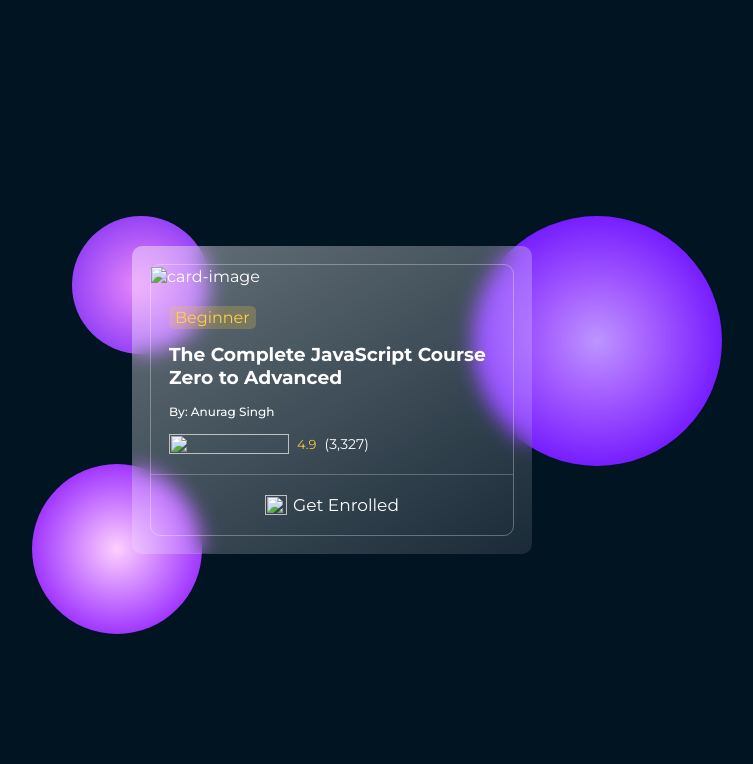
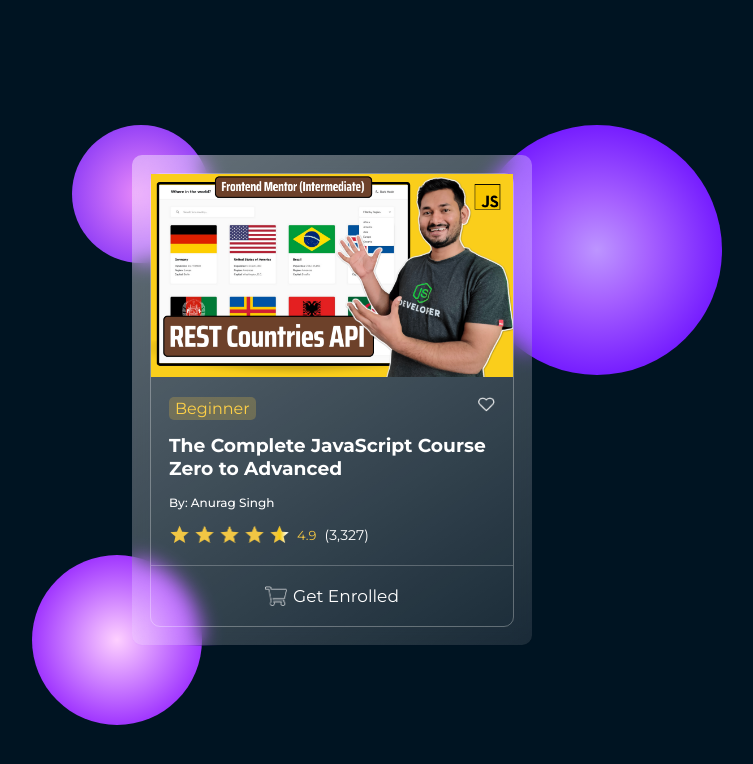
Before and after one commit to SyedKazmi28/E-Commerc_Card, a plain HTML site: page index.html in a window 1280 px wide. Shown: the whole page, without its empty margins (308-1061 px from the left). Drawn offline with Linux system fonts and the light colour scheme.

Commit message:
Update index.html
changed the path of images

```diff
--- a/index.html
+++ b/index.html
@@ -21,24 +21,24 @@
             <div class="circle circle-3"></div>
             <div class="card">
                 <div class="card-content">
-                    <img src="./card-image.png" alt="card-image">
+                    <img src="./Images/card-image.png" alt="card-image">
                     <div class="card-text">
                         <div class="tag-heart-container">
                             <div class="tag">Beginner</div>
-                            <img src="./heart.png" alt="">
+                            <img src="./Images/heart.png" alt="">
 
                         </div>
                         <h3 class="card-title">The Complete JavaScript Course
                             Zero to Advanced</h3>
                         <p class="card-subtitle">By: Anurag Singh </p>
                         <div class="heart-rating-content">
-                            <img src="./Star.png" alt="">
+                            <img src="./Images/Star.png" alt="">
                             <span class="heart-rating">4.9</span>
                             <span class="heart-score">(3,327)</span>
                         </div>
                     </div>
                     <div class="card-button">
-                        <img src="./Vector.png" alt="">
+                        <img src="./Images/Vector.png" alt="">
                         <p>Get Enrolled</p>
                     </div>
                 </div>
```
